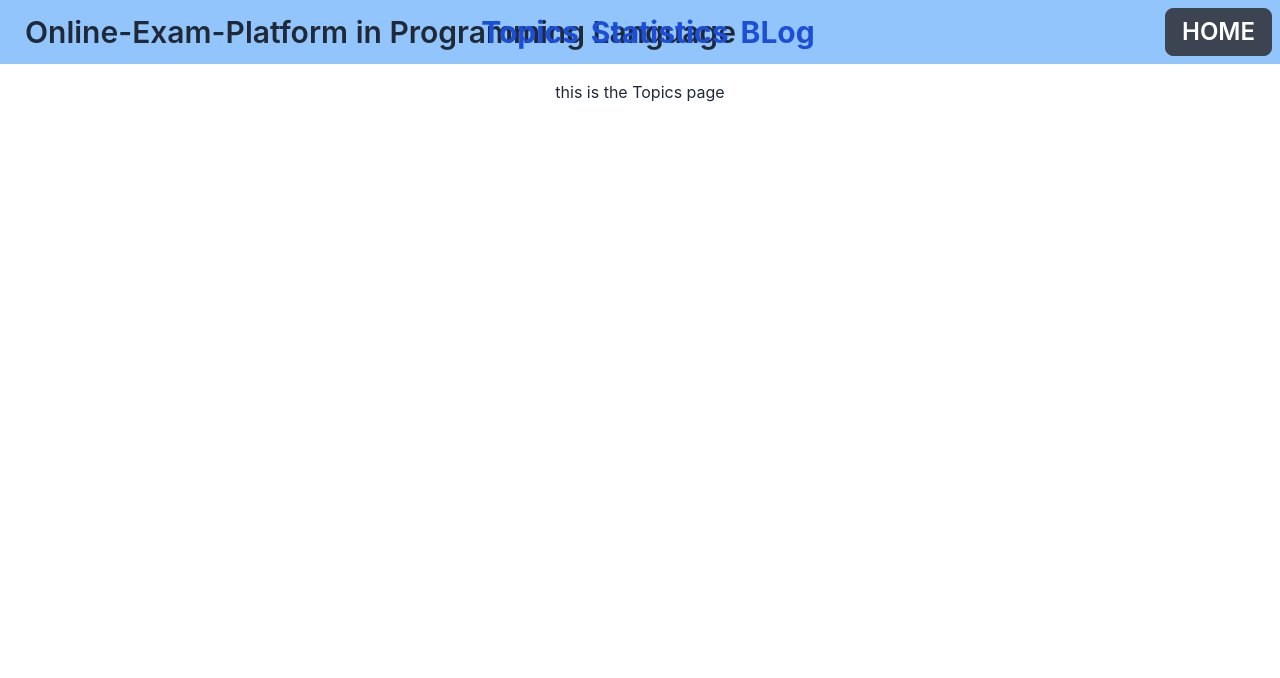
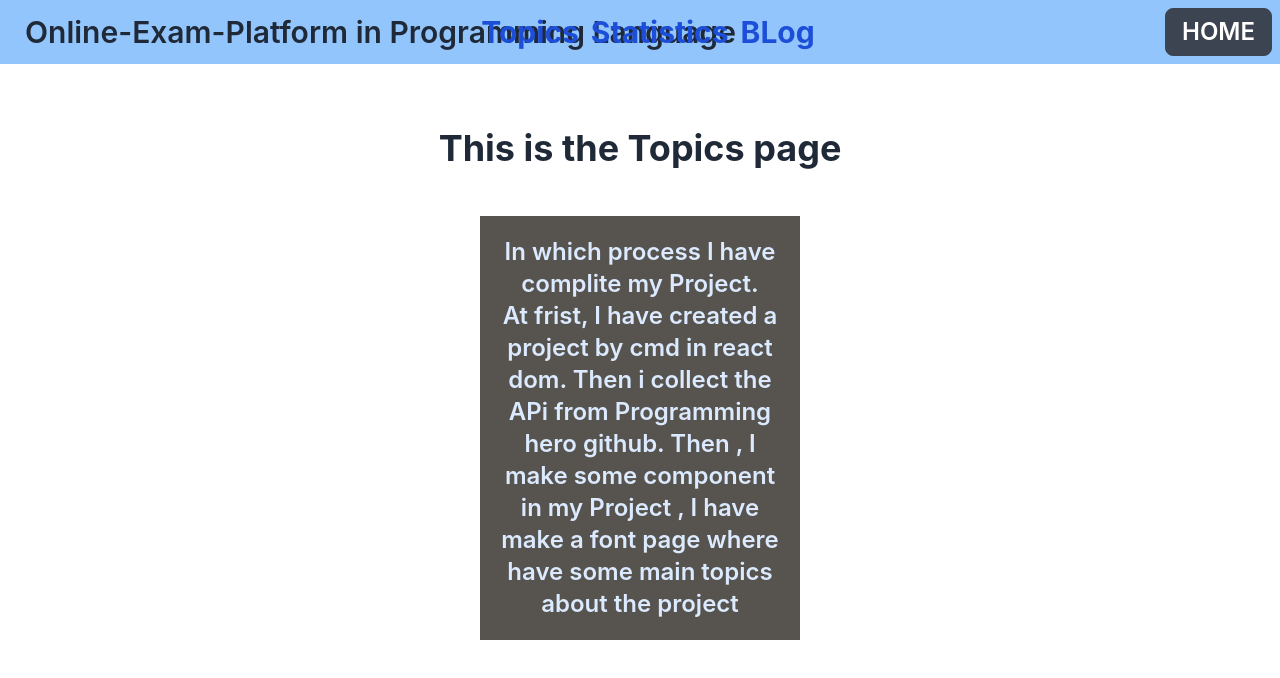
Before and after one commit to BEBACK100/Online-Exam-in-Pro.Lang-9, a React (Create React App) app: page /Topics in a window 1280 px wide. Shown: the top 678 px of the page. Built offline with nearby package versions, Linux system fonts and the light colour scheme.

Commit message:
blog part

```diff
--- a/src/Components/Frontpage/Frontpage.js
+++ b/src/Components/Frontpage/Frontpage.js
@@ -13,7 +13,7 @@ const Frontpage = () => {
                     <p>This is the Best Online <br /> <span className='text-3xl font-bold text-blue-500'>Programming Language</span> Learning platform <br /> if you want to learn more please <br /> <span className='text-black'>See and Click the below </span><br /></p>
 
                 </div>
-                {/* <div> <Link className='bg-yellow-400 rounded-xl p-2 mt-4 text-3xl' to='/card'>{`Question field`}</Link></div> */}
+
 
             </div>
         </div>
--- a/src/Components/Questionfield/Questionfield.js
+++ b/src/Components/Questionfield/Questionfield.js
@@ -7,14 +7,29 @@ import { useState } from 'react';
 
 const Questionfield = ({ mcq }) => {
     // console.log(mcq)
-
+    const result = mcq.correctAnswer;
+    // console.log(result);
     const [toggle, setToggle] = useState(true);
-
+    const [ans, setAns] = useState(true);
+    const handleclick = () => {
+        console.log(result)
+        if (correctAnswer === ans) {
+            alert('Right')
+        }
+        else {
+            alert('worng')
+        }
+        setAns(result);
+    }
 
     const { question, options, correctAnswer } = mcq
     return (
 
+
         <div className=''>
+            {
+
+            }
 
             <div className="card   bg-blue-200 mt-10 ">
 
@@ -38,7 +53,7 @@ const Questionfield = ({ mcq }) => {
                                 {options.map(option => (
 
                                     <li className='text-2xl text-black bg-slate-200 w-80 pb-4 mx-auto ' key={option}>
-                                        <input type="checkbox" class="w-12 h-8 checked:bg-black ..." />
+                                        <input onClick={() => handleclick(ans)} type="checkbox" class="w-12 h-8 checked:bg-black ..." />
                                         {option}</li>
                                 ))}
                             </ol>
--- a/src/Components/Questioninform/Questioninformation.js
+++ b/src/Components/Questioninform/Questioninformation.js
@@ -5,7 +5,7 @@ const Questioninformation = ({ card }) => {
     // console.log(card)
     const { logo, name, id, total } = card;
     return (
-        <div className='  w-50 mx-auto bg-slate-400 gap-10 mt-8 pt-5 rounded-xl'>
+        <div className='  w-50 mx-auto bg-slate-400 gap-10 mt-8 py-5 rounded-xl'>
             <div>
                 <h2 className="card-title text-4xl justify-center text-blue-800 my-4">Name:{name}</h2>
                 <figure>  <img src={logo ? logo : logo} alt="" /></figure>
--- a/src/Components/Topics/Topics.js
+++ b/src/Components/Topics/Topics.js
@@ -7,8 +7,16 @@ const Topics = () => {
 
     return (
         <div className='pt-20'>
-            <h1>this is the Topics page</h1>
-
+            <h1 className='text-4xl font-bold py-12'>This is the Topics page</h1>
+            <div className='text-2xl text-blue-100 bg-stone-600 font-semibold w-80 mx-auto p-5 mt-15'>
+                <h1>
+                    In which process I have complite my Project.
+                </h1>
+                <p>
+                    At frist, I have created a project by cmd in react dom. Then i collect the APi from Programming hero github.
+                    Then , I make some component in my Project  , I have make a font page where have some main topics about the project
+                </p>
+            </div>
         </div>
     );
 };
```
